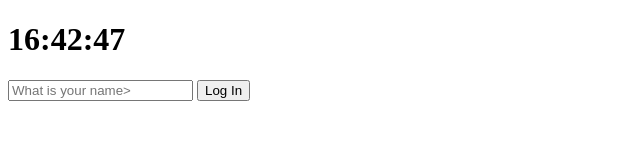
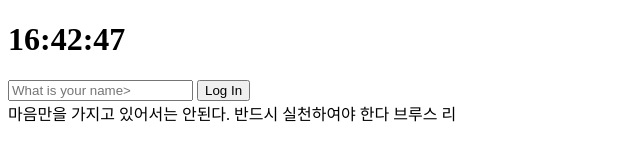
Before and after one commit to kangkyeongseo/momentum, a plain HTML site: page index.html in a window 1280 px wide. Shown: the whole page, without its empty margins (0-640 px from the left). Drawn offline with Linux system fonts and the light colour scheme.

Commit message:
Random Quotes

```diff
--- a/index.html
+++ b/index.html
@@ -22,7 +22,12 @@
       <h2></h2>
       <button class="logout-btn">Log Out</button>
     </div>
+    <div class="quote">
+      <span></span>
+      <span></span>
+    </div>
   </body>
   <script src="js/greeting.js"></script>
   <script src="js/clock.js"></script>
+  <script src="js/quotes.js"></script>
 </html>
--- /dev/null
+++ b/js/quotes.js
@@ -0,0 +1,49 @@
+const quotes = [
+    {
+        quote:"과거가 얼마나 힘들었든지간에 넌 언제나 다시 시작할 수 있다",
+        author:"석가모니"
+    },
+    {
+        quote:"고통이 널 붙잡고 있는게 아니라 너가 고통을 붙잡고 있는 것이다",
+        author:"석가모니"
+    },
+    {
+        quote:"나 아닌 누구도 자신을 구원할 수 없다. 스스로 길을 걸어가야 한다.",
+        author:"석가모니"
+    },
+    {
+        quote:"일이 왜 벌어졌는지 궁금해 하는 대신 왜 당신에게 일어났는지를 생각해야 합니다.",
+        author:"달라이 라마"
+    },
+    {
+        quote:"다른 사람과 비교하지 말고 어제의 자신보다 나아질 것을 목표로 삼으세요.",
+        author:"달라이 라마"
+    },
+    {
+        quote:"때로는 침묵이 최고의 대답입니다.",
+        author:"달라이 라마"
+    },
+    {
+        quote:"행동은 모든 성공의 가장 기초적인 핵심이다",
+        author:"파블로 피카소"
+    },
+    {
+        quote:"영원히 살 것처럼 꿈꾸고 오늘 죽을 것처럼 살아라",
+        author:"제임스 딘"
+    },
+    {
+        quote:"세월을 헛되이 보내지 말라. 청춘은 다시 오지 않는다.",
+        author:"안중근"
+    },
+    {
+        quote:"마음만을 가지고 있어서는 안된다. 반드시 실천하여야 한다",
+        author:"브루스 리"
+    },
+]
+
+const quote = document.querySelector(".quote span:first-child");
+const author = document.querySelector(".quote span:last-child");
+const randomQuote = quotes[Math.floor(Math.random()*quotes.length)];
+
+quote.innerText = randomQuote.quote;
+author.innerText = randomQuote.author;
```
